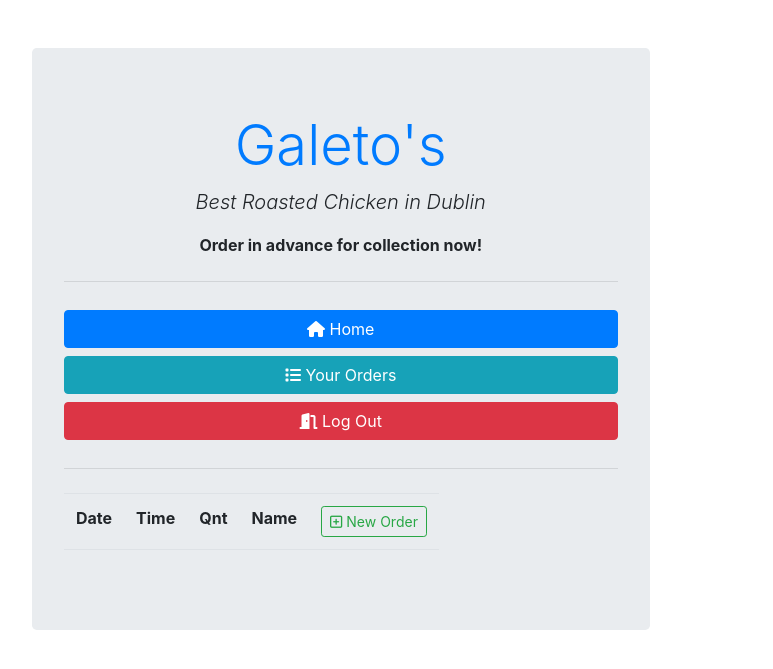
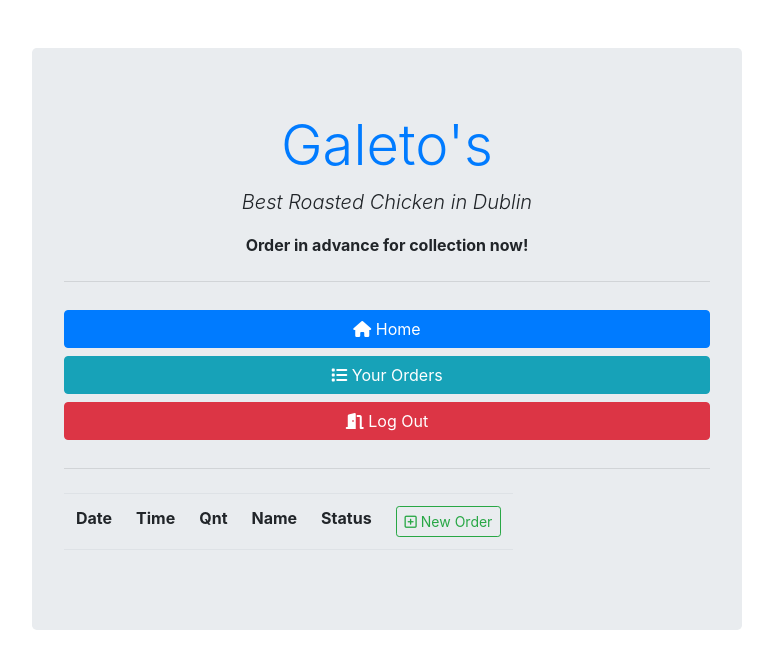
Before and after one commit to Cesargarciajr/Galetos-OrderApp-pp4, a Django app: page /orderslist/ in a window 1280 px wide. Shown: the top 669 px of the page, without its empty margins (253-1026 px from the left). Run offline with Django 3.2, Linux system fonts and the light colour scheme; the visitor is signed in with stand-in values (Sample User, id 1); data that the repository does not hold is empty.

Commit message:
Add status to order list and put to work send message in contact us page

```diff
--- a/static/css/style.css
+++ b/static/css/style.css
@@ -1,3 +1,4 @@
+/*Google maps resposiveness for mobile*/
 .google-map {
      padding-bottom: 50%;
      position: relative;
--- a/templates/base.html
+++ b/templates/base.html
@@ -18,7 +18,7 @@
 </head>
 <body>
     <div class="container">
-        <div class="col-md-7 offset-md-2 mt-5">
+        <div class="col-md-8 offset-md-2 mt-5">
             <div class="jumbotron">
                 <a href="{% url 'home' %}"><h1 class="display-4 text-center">Galeto's</h1></a>
                 <p class="lead font-italic text-center">Best Roasted Chicken in Dublin</p>
--- a/templates/new_order.html
+++ b/templates/new_order.html
@@ -3,7 +3,8 @@
   {% csrf_token %}
   <div class="row">
     <h3 class="col-md-12 text-center">Order Details</h3>
-    <br />
+    <br>
+    <br>
     <div class="col-md-6">{{ form.first_name|as_crispy_field }}</div>
     <div class="col-md-6">{{ form.last_name|as_crispy_field }}</div>
     <div class="col-md-6">{{ form.phone_number|as_crispy_field }}</div>
--- a/templates/orders_list.html
+++ b/templates/orders_list.html
@@ -8,6 +8,7 @@
                     <td>Time</td>
                     <td>Qnt</td>
                     <td>Name</td>
+                    <td>Status</td>
                     <td>
                         <a href="{% url 'neworder' %}" class="btn btn-sm btn-outline-success">
                             <i class="fa-regular fa-square-plus"></i> New Order
@@ -22,6 +23,11 @@
                         <td>{{ order.time }}</td>
                         <td>{{ order.quantity }}</td>
                         <td>{{ order.first_name }} {{ order.last_name }}</td>
+                        {% if order.status == 0 %}
+                            <td> Pending </td>
+                        {% else %}
+                            <td> Approved </td>
+                        {% endif %}
                         <td>
                             <a href="{% url 'orderupdate' order.id %}" class="btn text-secondary px0">
                                 <i class="far fa-edit fa-lg"></i>
```
Also changed, not shown: orderapp/admin.py (+8 -2 lines).
